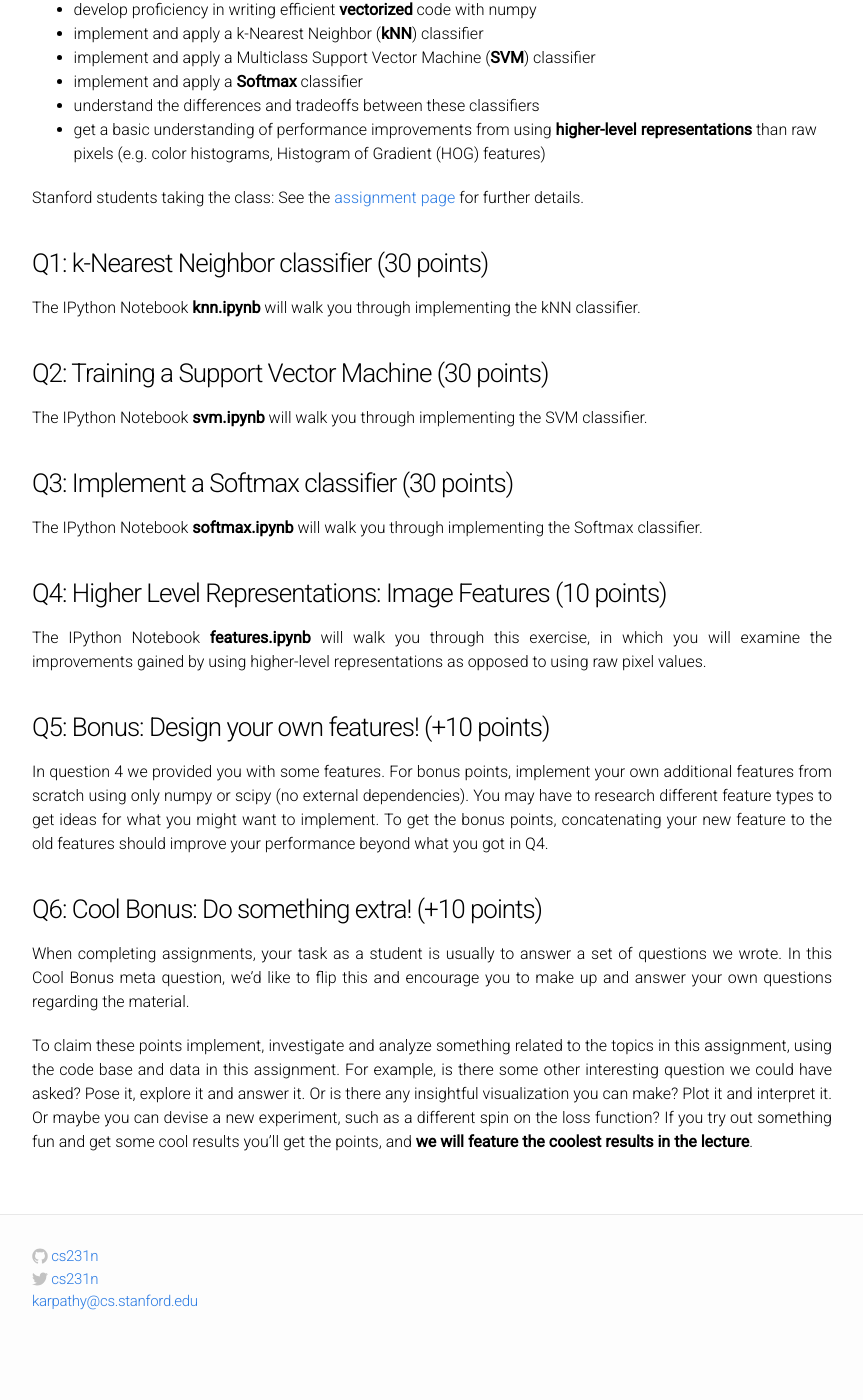
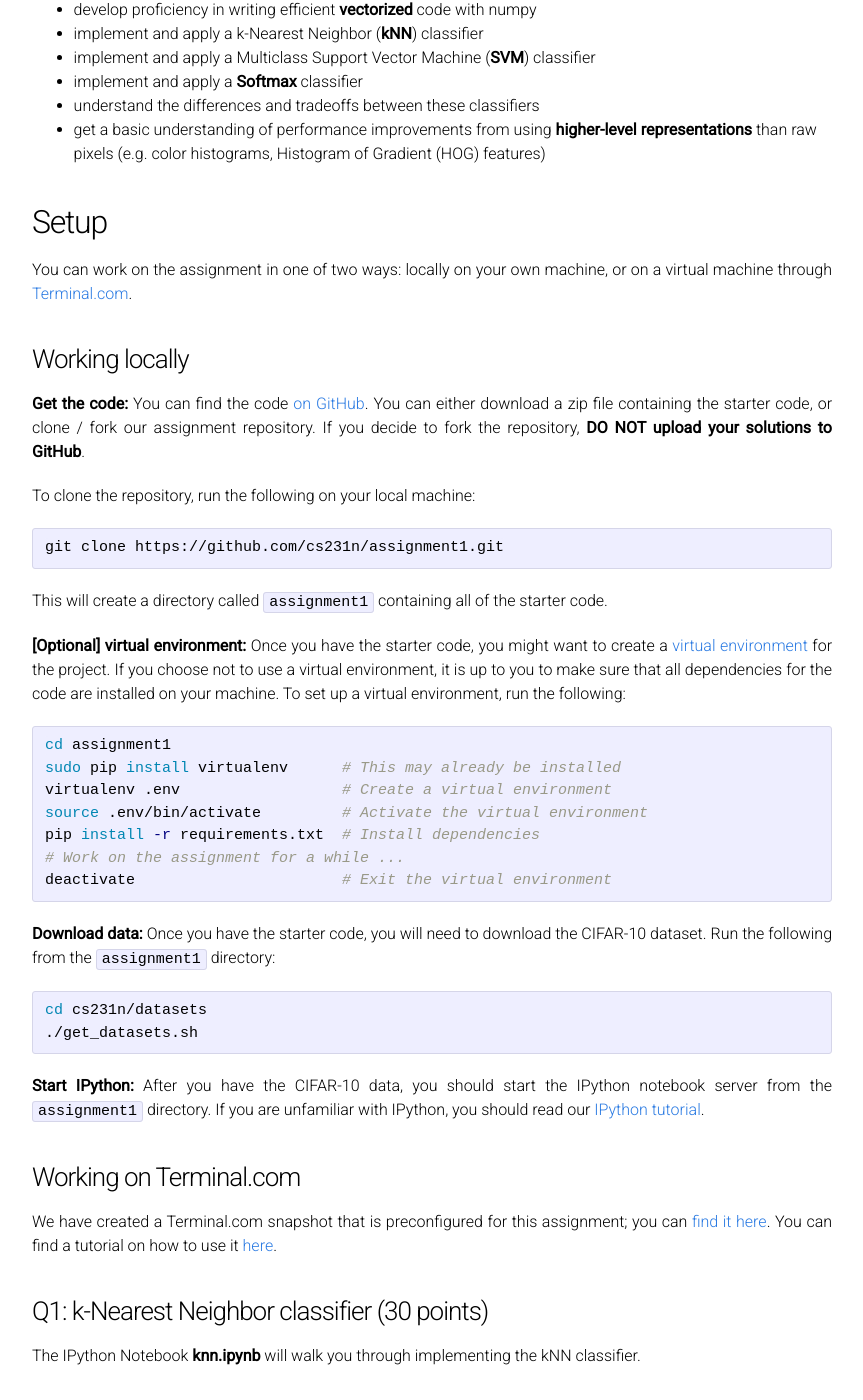
Before and after one commit to cs231n/cs231n.github.io, a Jekyll site: the page built from assignment1.md, in a window 1280 px wide and 1400 px high, scrolled down 235 px. Shown: the whole window, without its empty margins (208-1071 px from the left). Built offline with Jekyll 4.4.1, drawn with Linux system fonts in a browser that asks for light colours; Markdown is read by kramdown in place of the engine named in the settings; before the commit the page ends 1593 px from its top, so only the background shows below that; some of the changed text lies outside the part shown.

Commit message:
update assignment file

````diff
--- a/assignment1.md
+++ b/assignment1.md
@@ -15,7 +15,58 @@ In this assignment you will practice putting together a simple image classificat
 - understand the differences and tradeoffs between these classifiers
 - get a basic understanding of performance improvements from using **higher-level representations** than raw pixels (e.g. color histograms, Histogram of Gradient (HOG) features)
 
-Stanford students taking the class: See the [assignment page](http://vision.stanford.edu/teaching/cs231n/assignments.html) for further details.
+## Setup
+You can work on the assignment in one of two ways: locally on your own machine, or on a virtual machine
+through [Terminal.com](https://www.terminal.com/).
+
+### Working locally
+**Get the code:** You can find the code [on GitHub](https://github.com/cs231n/assignment1).
+You can either download a zip file containing the starter code, or clone / fork our assignment repository.
+If you decide to fork the repository, **DO NOT upload your solutions to GitHub**.
+
+To clone the repository, run the following on your local machine:
+
+```bash
+git clone https://github.com/cs231n/assignment1.git
+```
+
+This will create a directory called `assignment1` containing all of the starter code.
+
+**[Optional] virtual environment:**
+Once you have the starter code, you might want to create a
+[virtual environment](http://docs.python-guide.org/en/latest/dev/virtualenvs/)
+for the project. If you choose not to use a virtual environment, it is up to you
+to make sure that all dependencies for the code are installed on your machine.
+To set up a virtual environment, run the following:
+
+```bash
+cd assignment1
+sudo pip install virtualenv      # This may already be installed
+virtualenv .env                  # Create a virtual environment
+source .env/bin/activate         # Activate the virtual environment
+pip install -r requirements.txt  # Install dependencies
+# Work on the assignment for a while ...
+deactivate                       # Exit the virtual environment
+```
+
+**Download data:**
+Once you have the starter code, you will need to download the CIFAR-10 dataset.
+Run the following from the `assignment1` directory:
+
+```bash
+cd cs231n/datasets
+./get_datasets.sh
+```
+
+**Start IPython:**
+After you have the CIFAR-10 data, you should start the IPython notebook server from the
+`assignment1` directory. If you are unfamiliar with IPython, you should read our
+[IPython tutorial](/ipython-tutorial).
+
+### Working on Terminal.com
+We have created a Terminal.com snapshot that is preconfigured for this assignment;
+you can [find it here](https://www.terminal.com/snapshot/c45dbef456e1d7d195800b54321024cfecb28a22a0755008d377b04bb3b2fbef). You can find a tutorial on how to use it [here](/terminal-tutorial).
+
 
 ### Q1: k-Nearest Neighbor classifier (30 points)
 
@@ -35,10 +86,10 @@ The IPython Notebook **features.ipynb** will walk you through this exercise, in
 
 ### Q5: Bonus: Design your own features! (+10 points)
 
-In question 4 we provided you with some features. For bonus points, implement your own additional features from scratch using only numpy or scipy (no external dependencies). You may have to research different feature types to get ideas for what you might want to implement. To get the bonus points, concatenating your new feature to the old features should improve your performance beyond what you got in Q4.
+In this assignment we provide you with Color Histograms and HOG features. To claim these bonus points, implement your own additional features from scratch, and using only numpy or scipy (no external dependencies). You will have to research different feature types to get ideas for what you might want to implement. Your new feature should help you improve the performance beyond what you got in Q4 if you wish to get these bonus points.
+
+**Submit to the class leaderboard**. We also provide some test images for which you do not have labels. Apply your classifier on these test images and upload your classifications using the script `blah.py`. This will submit your entry to a leaderboard.
 
 ### Q6: Cool Bonus: Do something extra! (+10 points)
 
-When completing assignments, your task as a student is usually to answer a set of questions we wrote. In this Cool Bonus meta question, we'd like to flip this and encourage you to make up and answer your own questions regarding the material.
-
-To claim these points implement, investigate and analyze something related to the topics in this assignment, using the code base and data in this assignment. For example, is there some other interesting question we could have asked? Pose it, explore it and answer it. Or is there any insightful visualization you can make? Plot it and interpret it. Or maybe you can devise a new experiment, such as a different spin on the loss function? If you try out something fun and get some cool results you'll get the points, and **we will feature the coolest results in the lecture**.
+Implement, investigate or analyze something extra surrounding the topics in this assignment, and using the code you developed. For example, is there some other interesting question we could have asked? Is there any insightful visualization you can plot? Or maybe you can experiment with a spin on the loss function? If you try out something cool we'll give you points and might feature your results in the lecture.
````
Also changed, not shown: index.html (+13 -1 lines).
